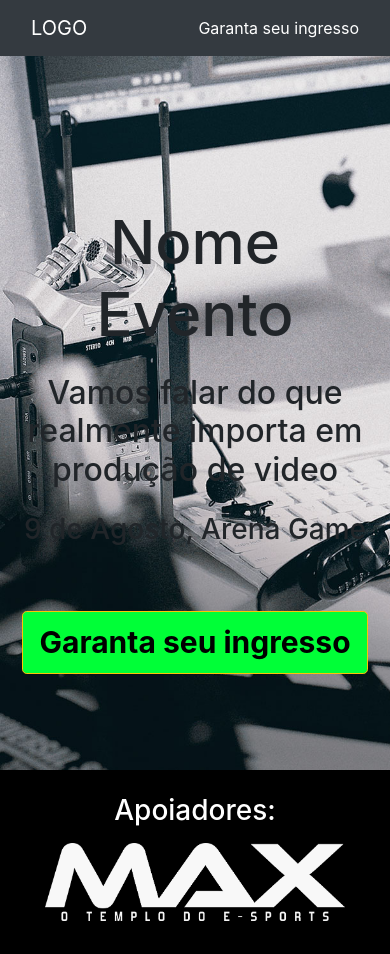
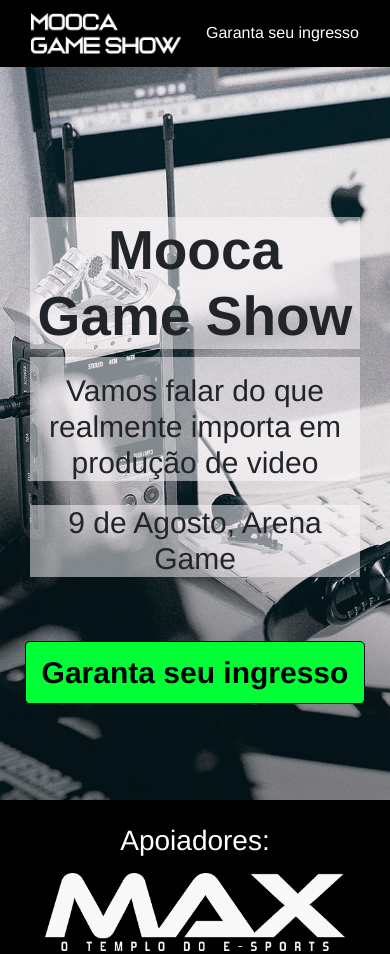
Before and after one commit to grupomaneirinho/SiteEvento, a plain HTML site: page Evento/index.html in a window 390 px wide. Shown: the top 954 px of the page. Drawn offline with nearby package versions, Linux system fonts and the light colour scheme.

Commit message:
correção de cores e logo

```diff
--- a/Evento/css/style.css
+++ b/Evento/css/style.css
@@ -5,6 +5,19 @@
 
 body{
     overflow-x: hidden;
+    font-family: "Helvetica";
+}
+
+nav {
+    background-color: black;
+}
+
+a:link{
+    text-decoration: none;
+}
+
+.logo img{
+    width: 150px;
 }
 
 .principal{
@@ -13,12 +26,20 @@
     background-size: cover;
 }
 
-.titulo{
-	padding-top: 150px;
+.titulo h1{
+	margin-top: 150px;
+    font-size: 55px;
+    font-weight: bold;
+    background-color: rgba(255, 251, 255, 0.5);
+}
+.titulo h2{
+    background-color: rgba(255, 251, 255, 0.5);
+    font-size: 30px;
 }
 
-h1{
-     font-size: 60px;
+.titulo h3{
+    background-color: rgba(255, 251, 255, 0.5);
+    font-size: 30px;
 }
 
 .patrocinadores{
@@ -26,13 +47,14 @@
     color: white;
 }
 
+.patrocinadores .max{
+    width: 300px;
+}
+
 .patrocionios img{
     width: 200px;
 }
 
-.patrocinadores .max{
-    width: 300px;
-}
 
 .sobre{
     background-color: #303030;
@@ -54,24 +76,30 @@
 	color: #00f0ff;
 }
 
-.botao {
+.botao,
+.botao2{
     background-color: #00ff37;
     color: black;
     font-weight: bold;
     font-size: 30px;
+    border-color: black;
 }
 
-.botao2 {
-    background-color: #00ff37;
-    color: black;
-    font-weight: bold;
-    font-size: 30px;
+.local{
+    background-color: #00F07B;
+    width: 100%;
 }
 
+.local h3{
+    font-size: 50px;
+}
 
-.local{
-    background-color: #00f0ff;
-    width: 100%;
+.local h5{
+    font-size: 26px;
+}
+
+.local p{
+    font-size: 20px;
 }
 
 .hashtag{
@@ -86,3 +114,14 @@
 footer{
     background-color: black;
 }
+
+.botao:hover {
+	background-color: black;
+    color: #00ff37;
+    border-color: #00ff37;
+}
+.botao2:hover {
+	background-color: white;
+    color:#00ff37;
+    border-color: #00ff37;
+}
--- a/Evento/index.html
+++ b/Evento/index.html
@@ -13,31 +13,34 @@
   </head>
   <body>
        <header>
-            <nav class="navbar navbar-dark bg-dark">
-                <div class="container">
+            <nav class="navbar navbar-dark">
+                <div class="container logo">
                   <a class="navbar-brand" href="#">
-                    LOGO
+                    <img src="img/logo%20mooca%20game%20show%20png.png" alt="">
                   </a>
-                  <a href="" style="color: white">Garanta seu ingresso</a>
+                  <a href="https://www.sympla.com.br/mooca-game-show__335463" style="color: white">Garanta seu ingresso</a>
               </div>
             </nav>
        </header>
 
         <main>
-            <div class="container-fluid">
-                <div class="row text-center">
+            <div class="container-fluid text-center">
+                <div class="row titulo">
                     <div class=" col-md-12 principal">
-                        <div class="titulo">
-                            <h1>Nome Evento</h1>
+                        <div class="col-md-6 offset-md-3">
+                            <h1>Mooca Game Show</h1>
                         </div>
-                        <div>
+                        <div class="col-md-8 offset-md-2">
                             <h2 class="pt-3">Vamos falar do que realmente importa em produção de video</h2>
                         </div>
-                         <div class="pt-3">
+                         <div class="col-md-4 offset-md-4 pt-3">
                              <h3>9 de Agosto, Arena Game</h3>
                          </div>
                         <div class="pt-5 pb-5">
-                            <button type="button" class="btn btn-warning btn-lg mt-2 mb-5 botao">Garanta seu ingresso</button>
+
+                            <a href="https://www.sympla.com.br/mooca-game-show__335463" target="_blank">
+                                <button type="button" class="btn btn-warning btn-lg mt-2 mb-5 botao">Garanta seu ingresso</button>
+                            </a>
 
                         </div>
                     </div>
@@ -109,23 +112,23 @@
                              <p>Lorem ipsum dolor sit amet, consectetur adipisicing elit.</p>
                         </div>
                     </div>
-                    <button type="button" class="btn btn-warning btn-lg mt-2 mb-3 botao">Garanta seu ingresso</button>
-
+                    <a href="https://www.sympla.com.br/mooca-game-show__335463" target="_blank">
+                        <button type="button" class="btn btn-warning btn-lg mt-2 mb-3 botao">Garanta seu ingresso</button>
+                    </a>
                 </div>
             </section>
             <section>
                 <div class="container-fluid local text-center pt-5">
                     <div class="row localizacao">
                         <div class="col-md-6 pb-5">
-                             <iframe src="https://www.google.com/maps/embed?pb=!1m18!1m12!1m3!1d2646.216225729443!2d-89.2391164!3d48.45238070000002!2m3!1f0!2f0!3f0!3m2!1i1024!2i768!4f13.1!3m3!1m2!1s0x4d5921616d61c26b%3A0x15e5407d2071c8dd!2s109+Hogarth+St%2C+Thunder+Bay%2C+ON+P7A+7G8!5e0!3m2!1sen!2sca!4v1424371524427" width="80%" height="400" frameborder="0" style="border:0"></iframe>
+                            <iframe src="https://www.google.com/maps/embed?pb=!1m18!1m12!1m3!1d3657.387696759368!2d-46.61185534269449!3d-23.554515384686297!2m3!1f0!2f0!3f0!3m2!1i1024!2i768!4f13.1!3m3!1m2!1s0x94ce593e8ffa6723%3A0xfc0c97085a49bcea!2sMAX+Arena!5e0!3m2!1spt-BR!2sbr!4v1533583487717" width="80%" height="400" frameborder="0" style="border:0" allowfullscreen></iframe>
                         </div>
                         <div class="col-md-6 pt-3 pb-5 text-center">
-                            <h3 class="pt-5">Local</h3>
-                            <hr class="col-md-3">
-                            <h5 class="pt-3">Arena Game</h5>
-                            <p class="pt-2">Lorem ipsum dolor sit amet, consectetur adipisicing elit</p>
-                            <p>Lorem ipsum dolor sit amet, consectetur adipisicing elit</p>
-
+                            <h3 class="pt-4">Local</h3>
+                            <hr class="col-md-3 offset-md-4">
+                            <h5 class="pt-3">Max Arena</h5>
+                            <p class="pt-2">R. da Mooca, 1601</p>
+                            <p>Mooca, São Paulo - SP</p>
                         </div>
                     </div>
                 </div>
@@ -134,10 +137,12 @@
                 <div class="container">
                     <div class="row  justify-content-center pb-3">
                         <div class="text-center pt-5">
-                            <h3>Nome do Evento</h3>
+                            <h3>Mooca Game Show</h3>
                             <hr>
-                            <h5 class="pt-3 pb-3">#nomedoevento</h5>
-                            <button type="button" class="btn btn-warning btn-lg btn-block mb-4 mt-2 botao2">Garanta seu ingresso</button>
+                            <h5 class="pt-3 pb-3">#moocagameshow</h5>
+                            <a href="https://www.sympla.com.br/mooca-game-show__335463" target="_blank">
+                                <button type="button" class="btn btn-warning btn-lg btn-block mb-4 mt-2 botao2">Garanta seu ingresso</button>
+                            </a>
                         </div>
                     </div>
                 </div>
@@ -158,5 +163,6 @@
     <script src="https://code.jquery.com/jquery-3.3.1.slim.min.js" integrity="sha384-q8i/X+965DzO0rT7abK41JStQIAqVgRVzpbzo5smXKp4YfRvH+8abtTE1Pi6jizo" crossorigin="anonymous"></script>
     <script src="https://cdnjs.cloudflare.com/ajax/libs/popper.js/1.14.3/umd/popper.min.js" integrity="sha384-ZMP7rVo3mIykV+2+9J3UJ46jBk0WLaUAdn689aCwoqbBJiSnjAK/l8WvCWPIPm49" crossorigin="anonymous"></script>
     <script src="https://stackpath.bootstrapcdn.com/bootstrap/4.1.3/js/bootstrap.min.js" integrity="sha384-ChfqqxuZUCnJSK3+MXmPNIyE6ZbWh2IMqE241rYiqJxyMiZ6OW/JmZQ5stwEULTy" crossorigin="anonymous"></script>
+    <script src="js/dia.js"></script>
   </body>
 </html>
```
Also changed, not shown: Evento/img/logo mooca game show png.png (added), Evento/img/servico-de-produtora-de-video-comercial.jpg (deleted).
